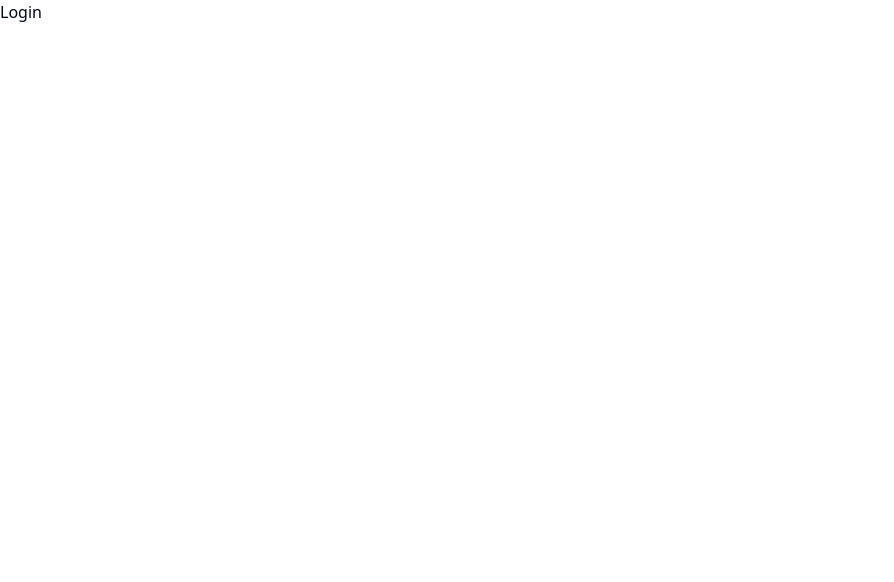
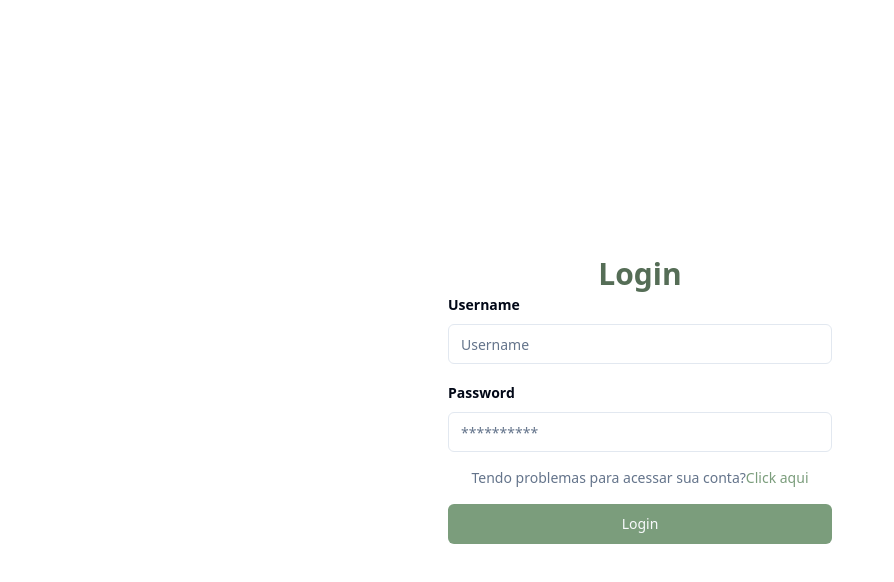
Before and after one commit to ReappMobi/reapp-web-admin, a React (Vite) app: page /login in a window 1280 px wide. Shown: the top 582 px of the page, without its empty margins (0-894 px from the left). Built offline with nearby package versions, Linux system fonts and the light colour scheme.

Commit message:
feat: update login page

```diff
--- a/src/pages/login.tsx
+++ b/src/pages/login.tsx
@@ -1,9 +1,91 @@
 import React from 'react';
 
+import { zodResolver } from '@hookform/resolvers/zod';
+import { useForm } from 'react-hook-form';
+import { z } from 'zod';
+
+import { Button } from '@/components/ui/button';
+import {
+  Form,
+  FormControl,
+  FormField,
+  FormItem,
+  FormLabel,
+  FormMessage,
+} from '@/components/ui/form';
+
+import { Input } from '@/components/ui/input';
+import { FormDescription } from '../components/ui/form';
+
+const formSchema = z.object({
+  username: z.string().min(2, {
+    message: 'Username must be at least 2 characters.',
+  }),
+  password: z.string().min(8, {
+    message: 'Password must be at least 8 characters.',
+  }),
+});
+
 export const Login: React.FC = () => {
+  const form = useForm<z.infer<typeof formSchema>>({
+    resolver: zodResolver(formSchema),
+    defaultValues: {
+      password: '',
+      username: '',
+    },
+  });
+
+  const onSubmit = () => {
+    console.log();
+  };
+
   return (
-    <div>
-      <h1>Login</h1>
-    </div>
+    <main className="h-screen flex items-center justify-center flex-col">
+      <h1 className="text-3xl font-bold text-center text-reapp-secondary">
+        Login
+      </h1>
+      <Form {...form}>
+        <form onSubmit={form.handleSubmit(onSubmit)} className="space-y-4 w-96">
+          <FormField
+            control={form.control}
+            name="username"
+            render={({ field }) => (
+              <FormItem>
+                <FormLabel className="font-semibold">Username</FormLabel>
+                <FormControl>
+                  <Input placeholder="Username" {...field} />
+                </FormControl>
+                <FormMessage />
+              </FormItem>
+            )}
+          />
+          <FormField
+            control={form.control}
+            name="password"
+            render={({ field }) => (
+              <FormItem>
+                <FormLabel className="font-semibold">Password</FormLabel>
+                <FormControl>
+                  <Input placeholder="**********" type="password" {...field} />
+                </FormControl>
+                <FormMessage />
+              </FormItem>
+            )}
+          />
+          <FormDescription className="text-center">
+            Tendo problemas para acessar sua conta?
+            <a href="/troble" className="text-reapp-primary">
+              Click aqui
+            </a>
+          </FormDescription>
+          <Button
+            type="login"
+            className="w-full bg-reapp-primary hover:bg-reapp-secondary"
+          >
+            Login
+          </Button>
+        </form>
+      </Form>
+    </main>
   );
-}
+};
```
